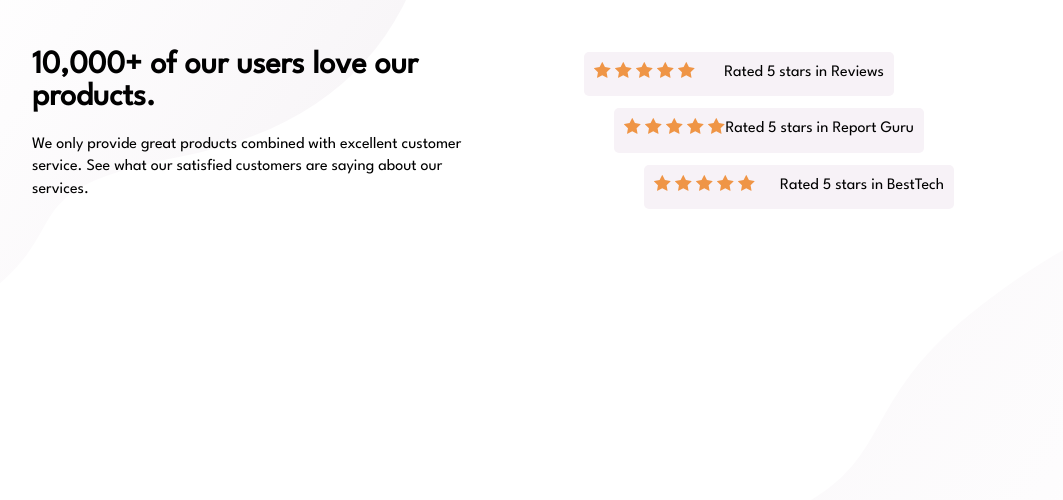
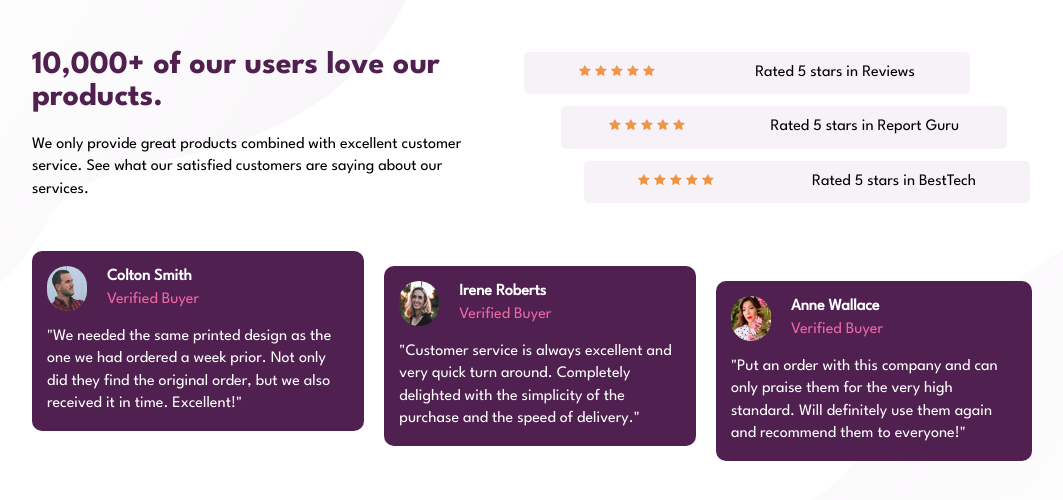
Before and after one commit to LoveVadel/social-proof-section-master, a plain HTML site: page index.html in a window 1280 px wide. Shown: the whole page, without its empty margins (108-1171 px from the left). Drawn offline with Linux system fonts and the light colour scheme.

Commit message:
Added the html and css for section two

```diff
--- a/index.html
+++ b/index.html
@@ -49,7 +49,47 @@
             </div>
         </div>
 
-        <div class="section2"></div>
+        <div class="section2">
+            <div class="Colton">
+                <div>
+                    <img src="images/image-colton.jpg" alt="">
+                    <div>
+                        <h4>Colton Smith</h4>
+                        <p>Verified Buyer</p>
+                    </div>
+                </div>
+                <div>
+                    <p>"We needed the same printed design as the one we had ordered a week prior. Not only did they find the original order, but we also received it in time. Excellent!"</p>
+                </div>
+            </div>
+
+            <div class="irene">
+                <div>
+                    <img src="images/image-irene.jpg" alt="">
+                    <div>
+                        <h4>Irene Roberts</h4>
+                        <p>Verified Buyer</p>
+                    </div>
+                </div>
+                <div>
+                    <p>"Customer service is always excellent and very quick turn around. Completely delighted with the simplicity of the purchase and the speed of delivery."</p>
+                </div>
+            </div>
+
+            <div class="anne">
+                <div>
+                    <img src="images/image-anne.jpg" alt="">
+                    <div>
+                        <h4>Anne Wallace</h4>
+                        <p>Verified Buyer</p>
+                    </div>
+                </div>
+                <div>
+                    <p>"Put an order with this company and can only praise them for the very high standard. Will definitely use them again and recommend them to everyone!"</p>
+                </div>
+            </div>
+        </div>
+    <footer></footer>
     </div>
 
 </body>
--- a/styles.css
+++ b/styles.css
@@ -29,12 +29,17 @@
     src: url(font/LeagueSpartan-Regular.ttf);
   }
 
+  @font-face {
+    font-family: league-bold;
+    src: url(font/LeagueSpartan-Bold.ttf);
+  }
+
   body{
     background-image: url(images/bg-pattern-top-desktop.svg), url(images/bg-pattern-bottom-desktop.svg);
     background-repeat: no-repeat;
     background-position: left -10% top 0px, right -60% bottom 0px;
     height: 100vh;
-    font-family: League;
+    font-family: League, system-ui;
   }
 
   .container{
@@ -43,16 +48,18 @@
     margin-top: 50px;
   }
 
+/* Styling for section 0ne*/
   h1{
+    font-family: league-bold, system-ui;
     line-height: 1;
-    font-weight: 700;
     padding-right: 20px ;
     padding-bottom: 20px ;
+    color: hsl(300, 43%, 22%);
   }
 
   .section1{
     display: flex;
-    justify-content: space-between;
+    gap: 100px;
   }
 
   .section1 > div{
@@ -63,20 +70,77 @@
     background-color:hsl(300, 24%, 96%);
     margin: 2px;
     display: flex;
-    width: 310px;
+    gap: 10px;
     padding: 10px 10px ;
     border-radius: 5px;
-    justify-content: space-between;
+    justify-content: space-around;
+  }
+
+  .section1>div img{
+    width: 12px;
+  }
+
+  .firstRated{
+    position: relative;
+    right: 60px;
+  }
+  .firstRated>div{
+    white-space: nowrap;
   }
 
   .secondRated{
     position: relative;
+    right: 23px;
     top: 10px;
-    left: 30px;
+  }
+  .secondRated>div{
+    white-space: nowrap;
   }
 
   .thirdRated{
     position: relative;
     top: 20px;
-    left: 60px;
   }
+  .thirdRated > div{
+    white-space: nowrap;
+  }
+
+  /*Styling for section two */
+
+  .section2{
+    display: flex;
+    gap: 20px;
+    margin-top: 50px;
+  }
+
+  .section2>div{
+    background-color:hsl(300, 43%, 22%);
+    color: white;
+    padding: 15px;
+    border-radius: 10px;
+  }
+
+  .section2> div> div:first-child{
+    display: flex;
+    gap: 20px;
+    margin-bottom: 15px;
+  }
+
+  .section2> div> div:first-child p{
+    color: hsl(333, 80%, 67%);
+  }
+
+  .section2>div img{
+    width: 40px;
+    border-radius: 50px;
+  }
+
+  .irene{
+    position: relative ;
+    top: 15px;
+  }
+
+  .anne{
+    position: relative;
+    top: 30px;
+  }
```
Also changed, not shown: font/LeagueSpartan-Bold.ttf (added).
